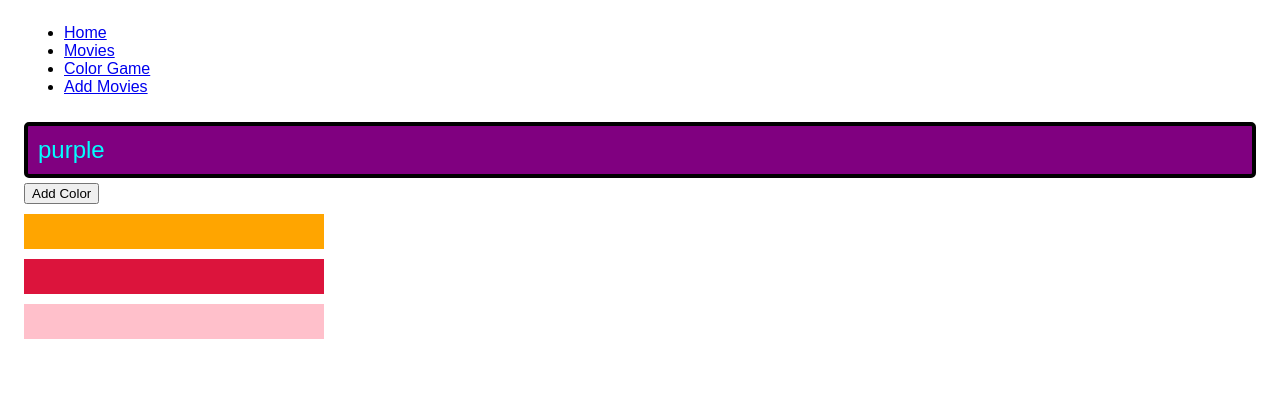
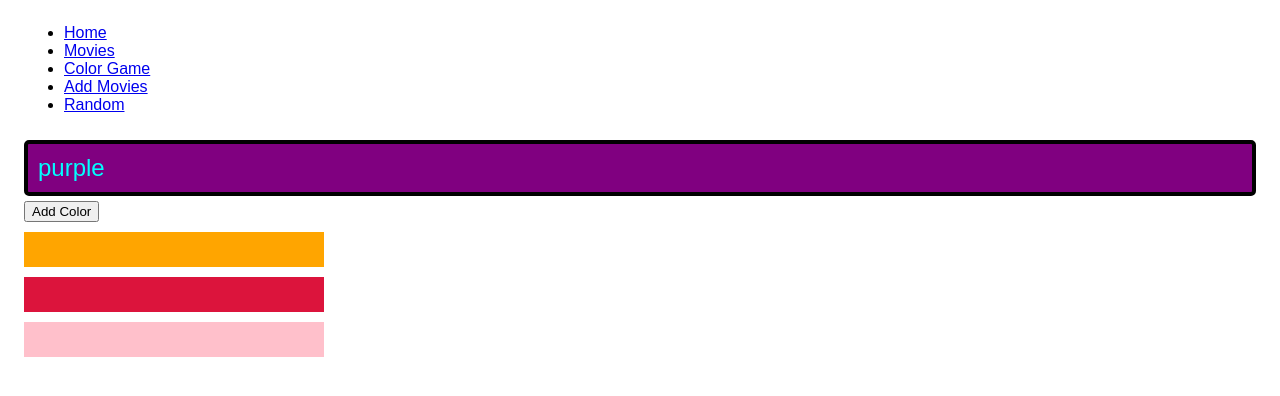
Before and after one commit to Murali07/movie_review, a React (Create React App) app: page /color-game in a window 1280 px wide. Shown: the top 396 px of the page. Built offline with nearby package versions, Linux system fonts and the light colour scheme; the HTML template or start-up script is replaced by a standard one.

Commit message:
movie details

```diff
--- /dev/null
+++ b/src/AddColor.js
@@ -0,0 +1,39 @@
+import { useState } from "react";
+import { ColorBox } from './ColorBox';
+
+export function AddColor() {
+  const [color, setColor] = useState("purple");
+  const styles = {
+    fontSize: "24px",
+    backgroundColor: color,
+  };
+
+  const [colorList, setColorList] = useState(["orange", "crimson", "pink"]);
+
+  return (
+    <div>
+      <div className="add-color">
+        <input
+          // event.target.value (newColor) -> color
+          // setColor - Informs React color is changed - re-render
+          onChange={(event) => setColor(event.target.value)}
+          style={styles}
+          type="text"
+          placeholder="Enter a color"
+          value={color}
+        ></input>
+
+        {/* setColorList - Informs React colorList is changed - re-render */}
+        {/* copy the colorList and then add newColor to it */}
+        <button onClick={() => setColorList([...colorList, color])}>
+          Add Color
+        </button>
+      </div>
+
+      {colorList.map((clr) => (
+        <ColorBox color={clr} />
+      ))}
+
+    </div>
+  );
+}
--- a/src/App.css
+++ b/src/App.css
@@ -64,3 +64,6 @@ input[type=text]{
   box-sizing: border-box;
   border-radius: 5px;
 }
+.movie-details-container{
+  width: 700px;
+}
--- a/src/App.js
+++ b/src/App.js
@@ -1,6 +1,68 @@
 import './App.css';
 import { Routes, Route, Link, useNavigate, useParams } from "react-router-dom";
 import { useState } from "react";
+import { Navigate } from 'react-router-dom';
+import { AddColor } from './AddColor';
+
+const INITIAL_MOVIE_LIST = [
+  {
+    movie_poster: "https://m.media-amazon.com/images/M/MV5BNmU1OTYzYzAtMDcyOS00MDI0LTg2ZmQtYTEyMDdmMmQ0MjY5XkEyXkFqcGdeQXVyOTk3NTc2MzE@._V1_.jpg",
+    movie_name : "Master",
+    movie_rating: "7.3",
+    movie_summary: "An alcoholic professor is enrolled to teach at a juvenile facility, unbeknownst to him. He soon clashes with a ruthless gangster, who uses the children as scapegoats for his crimes.",
+    movie_trailer: "https://www.youtube.com/embed/UTiXQcrLlv4",
+  },
+  {
+    movie_poster: "https://m.media-amazon.com/images/M/MV5BMjMwMDgyOGQtMWZjNC00MDUwLTllZDYtZWM3NDBmN2YzNGZmXkEyXkFqcGdeQXVyMTQzNjkzMzEw._V1_.jpg",
+    movie_name : "K.G.F: Chapter 2",
+    movie_rating: "8.9",
+    movie_summary: "The blood-soaked land of Kolar Gold Fields has a new overlord now, Rocky, whose name strikes fear in the heart of his foes. His allies look up to him as their Savior, the government sees him as a threat, and his enemies are clamouring for revenge.",
+    movie_trailer: "https://www.youtube.com/embed/tLeTx5OdjZs",
+  },
+  {
+    movie_poster: "https://m.media-amazon.com/images/M/MV5BY2Y5ZWMwZDgtZDQxYy00Mjk0LThhY2YtMmU1MTRmMjVhMjRiXkEyXkFqcGdeQXVyMTI1NDEyNTM5._V1_FMjpg_UX1000_.jpg",
+    movie_name : "Jai Bhim",
+    movie_rating: "8.8",
+    movie_summary: "A tribal woman and a righteous lawyer battle in court to unravel the mystery around the disappearance of her husband, who was picked up the police on a false case",
+    movie_trailer: "https://www.youtube.com/embed/pVOd8HAQQZM",
+  },
+  {
+    movie_poster: "https://static.toiimg.com/photo/71277352.cms",
+    movie_name : "Bigil",
+    movie_rating: "7.2",
+    movie_summary: "Michael, an aggressive young man, gives up his dream of becoming a footballer after his father's murder. However, a friend convinces him to coach a women's football team and turn his life around.",
+    movie_trailer:"https://www.youtube.com/embed/GR-Ui8-V2M0",
+  },
+  {
+    movie_poster: "https://pbs.twimg.com/media/EyfiAtmVEAkS3NN.jpg",
+    movie_name : "Karnan",
+    movie_rating: "8.1",
+    movie_summary: "A small village in Tamil Nadu is inhabited by people belonging to a lower caste. Karnan, a young man, is revolted by the inhuman treatment given to his villagers and fights for their rights.",
+    movie_trailer:"https://www.youtube.com/embed/pgfUzQ8nzBY",
+  },
+  {
+    movie_poster: "https://static.moviecrow.com/gallery/20210924/189727-FADCTbOVUAUfUV_.jfif",
+    movie_name: "Doctor",
+    movie_rating: "7.5",
+    movie_summary: "When a military doctor tracks down his former fiancee's kidnapped niece, he discovers a complex human trafficking ring in Goa. He then weaves an intricate trap to capture the perpetrators.",
+    movie_trailer:"https://www.youtube.com/embed/oQiH_Iw0kDs",
+  },
+  {
+    movie_poster: "https://images.fandango.com/ImageRenderer/820/0/redesign/static/img/default_poster.png/0/images/masterrepository/fandango/226579/Pushpa-1.jpg",
+    movie_name: "Pushpa: The Rise",
+    movie_rating: "7.6",
+    movie_summary: "A labourer named Pushpa makes enemies as he rises in the world of red sandalwood smuggling. However, violence erupts when the police attempt to bring down his illegal business.",
+    movie_trailer:"https://www.youtube.com/embed/Q1NKMPhP8PY",
+  },
+  {
+    movie_poster: "https://lumiere-a.akamaihd.net/v1/images/p_avengersendgame_19751_e14a0104.jpeg?region=0%2C0%2C540%2C810",
+    movie_name: "Avengers: Endgame",
+    movie_rating: "8.4",
+    movie_summary: "After Thanos, an intergalactic warlord, disintegrates half of the universe, the Avengers must reunite and assemble again to reinvigorate their trounced allies and restore balance.",
+    movie_trailer:"https://www.youtube.com/embed/TcMBFSGVi1c",
+  },
+];
+
 
 function App() {
   return (
@@ -20,15 +82,22 @@ function App() {
           <li>
             <Link to="/add-movie">Add Movies</Link>
           </li>
+          <li>
+            <Link to="/refsdfsasf">Random</Link>
+          </li>
         </ul>
       </nav>
 
       <Routes>
         <Route path="/" element={<Home />} />
         <Route path="/movies" element={<MovieList />} />
+        <Route path="/films" element={<Navigate replace to="/movies" />} />
+        {/* : makes the path matching dynamic */}
         <Route path="/movies/:id" element={<MovieDetails />} />
         <Route path="/color-game" element={<AddColor />} />
         <Route path="/add-movie" element={<AddMovie />} />
+        <Route path="/404" element={<NotFound />} />
+        <Route path="*" element={<Navigate replace to="/404" />} />
 
       </Routes>
 
@@ -41,71 +110,67 @@ function App() {
 export default App;
 
 function Home(){
-  return <h1>Welcome to the Movie App 😊 🍿 </h1>
+  return <h1>Welcome to the Movie app 😊🎇🎇✨🎉🎉</h1>
+}
+
+function NotFound(){
+  return(
+    <div>
+      <img src="https://www.prestashop.com/sites/default/files/wysiwyg/404_not_found.png"></img>
+    </div>
+  )
 }
 
 function MovieDetails(){
 
   const {id} = useParams();
 
+  const movie = INITIAL_MOVIE_LIST[id];
+
+  // console.log(movie);
+
+  // return(
+  //   <div>
+  //     <h1>Details of {movie.movie_name}</h1>
+  //   </div>
+  // )
+
+
+  const styles = {
+    color: movie.movie_rating > 8 ? "green" : "red",
+  }
+
+  const navigate = useNavigate();
+
   return(
-    <div>
-      <h1>Movie details page {id}</h1>
+    <div className="movie-details-container">
+
+      <iframe
+        width="700"
+        height="400"
+        src={movie.movie_trailer}
+        title="YouTube video player"
+        frameborder="0"
+        allow="accelerometer; autoplay; clipboard-write; encrypted-media; gyroscope; picture-in-picture"
+        allowfullscreen>
+      </iframe>
+
+      <div className="movie-specs">
+        <h3 className="movie-name">{movie.movie_name}</h3>
+        <p style={styles} >⭐ {movie.movie_rating}</p>
+      </div>
+
+      <p className="movie-summary">{movie.movie_summary}</p>
+      <button onClick={() => navigate(-1)}>Back</button>
+
+
     </div>
   )
 }
 
 function MovieList(){
-  const movieList = [
-    {
-      movie_poster: "https://m.media-amazon.com/images/M/MV5BNmU1OTYzYzAtMDcyOS00MDI0LTg2ZmQtYTEyMDdmMmQ0MjY5XkEyXkFqcGdeQXVyOTk3NTc2MzE@._V1_.jpg",
-      movie_name : "Master",
-      movie_rating: "7.3",
-      movie_summary: "An alcoholic professor is enrolled to teach at a juvenile facility, unbeknownst to him. He soon clashes with a ruthless gangster, who uses the children as scapegoats for his crimes.",
-    },
-    {
-      movie_poster: "https://m.media-amazon.com/images/M/MV5BMjMwMDgyOGQtMWZjNC00MDUwLTllZDYtZWM3NDBmN2YzNGZmXkEyXkFqcGdeQXVyMTQzNjkzMzEw._V1_.jpg",
-      movie_name : "K.G.F: Chapter 2",
-      movie_rating: "8.9",
-      movie_summary: "The blood-soaked land of Kolar Gold Fields has a new overlord now, Rocky, whose name strikes fear in the heart of his foes. His allies look up to him as their Savior, the government sees him as a threat, and his enemies are clamouring for revenge.",
-    },
-    {
-      movie_poster: "https://m.media-amazon.com/images/M/MV5BY2Y5ZWMwZDgtZDQxYy00Mjk0LThhY2YtMmU1MTRmMjVhMjRiXkEyXkFqcGdeQXVyMTI1NDEyNTM5._V1_FMjpg_UX1000_.jpg",
-      movie_name : "Jai Bhim",
-      movie_rating: "8.8",
-      movie_summary: "A tribal woman and a righteous lawyer battle in court to unravel the mystery around the disappearance of her husband, who was picked up the police on a false case",
-    },
-    {
-      movie_poster: "https://static.toiimg.com/photo/71277352.cms",
-      movie_name : "Bigil",
-      movie_rating: "7.2",
-      movie_summary: "Michael, an aggressive young man, gives up his dream of becoming a footballer after his father's murder. However, a friend convinces him to coach a women's football team and turn his life around.",
-    },
-    {
-      movie_poster: "https://pbs.twimg.com/media/EyfiAtmVEAkS3NN.jpg",
-      movie_name : "Karnan",
-      movie_rating: "8.1",
-      movie_summary: "A small village in Tamil Nadu is inhabited by people belonging to a lower caste. Karnan, a young man, is revolted by the inhuman treatment given to his villagers and fights for their rights.",
-    },
-    {
-      movie_poster: "https://static.moviecrow.com/gallery/20210924/189727-FADCTbOVUAUfUV_.jfif",
-      movie_name: "Doctor",
-      movie_rating: "7.5",
-      movie_summary: "When a military doctor tracks down his former fiancee's kidnapped niece, he discovers a complex human trafficking ring in Goa. He then weaves an intricate trap to capture the perpetrators.",
-    },
-    {
-      movie_poster: "https://images.fandango.com/ImageRenderer/820/0/redesign/static/img/default_poster.png/0/images/masterrepository/fandango/226579/Pushpa-1.jpg",
-      movie_name: "Pushpa: The Rise",
-      movie_rating: "7.6",
-      movie_summary: "A labourer named Pushpa makes enemies as he rises in the world of red sandalwood smuggling. However, violence erupts when the police attempt to bring down his illegal business.",
-    },
-    {
-      movie_poster: "https://lumiere-a.akamaihd.net/v1/images/p_avengersendgame_19751_e14a0104.jpeg?region=0%2C0%2C540%2C810",
-      movie_name: "Avengers: Endgame",
-      movie_rating: "8.4",
-      movie_summary: "After Thanos, an intergalactic warlord, disintegrates half of the universe, the Avengers must reunite and assemble again to reinvigorate their trounced allies and restore balance.",
-    },
-  ];
+  const movieList = INITIAL_MOVIE_LIST;
+
   return(
     <div className="movie-list">
         {movieList.map((movie, index) => (
@@ -176,55 +241,20 @@ function AddMovie(){
       <input type="text" placeholder="Summary"></input>
 
       <button className="add">Add Movie</button>
+
+      {/* <button>
+        onClick={() => {
+          const newMovie = {
+            name: name,
+            rating: rating,
+            summary: summary,
+            poster: poster,
+            trailer: trailer,
+          };
+        }}
+      </button> */}
+
+
     </div>
   )
 }
-
-
-function AddColor(){
-  const [color, setColor] = useState("purple");
-  const styles = {
-    fontSize: "24px",
-    backgroundColor: color,
-  };
-
-  const [colorList, setColorList] = useState(["orange", "crimson", "pink"]);
-
-  return (
-    <div>
-      <div className="add-color">
-        <input
-          // event.target.value (newColor) -> color
-          // setColor - Informs React color is changed - re-render
-          onChange={(event) => setColor(event.target.value)}
-          style={styles}
-          type="text"
-          placeholder="Enter a color"
-          value={color}
-        ></input>
-
-        {/* setColorList - Informs React colorList is changed - re-render */}
-        {/* copy the colorList and then add newColor to it */}
-        <button onClick={ () => setColorList([...colorList, color])}>
-          Add Color
-        </button>
-      </div>
-
-      {colorList.map((clr) => (
-        <ColorBox color={clr} />
-      ))}
-
-    </div>
-  );
-}
-
-function ColorBox({ color }) {
-  const styles = {
-    backgroundColor: color,
-    height: "35px",
-    width: "300px",
-    marginTop: "10px",
-  };
-
-  return <div style={styles}></div>;
-}
--- /dev/null
+++ b/src/ColorBox.js
@@ -0,0 +1,10 @@
+export function ColorBox({ color }) {
+  const styles = {
+    backgroundColor: color,
+    height: "35px",
+    width: "300px",
+    marginTop: "10px",
+  };
+
+  return <div style={styles}></div>;
+}
```
